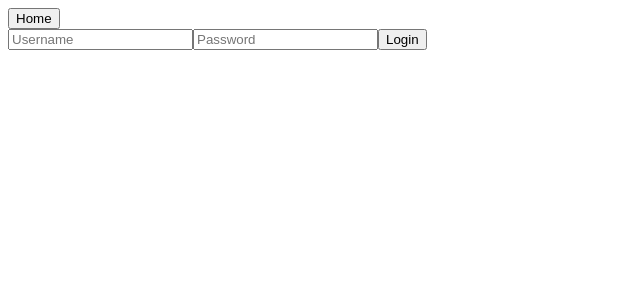
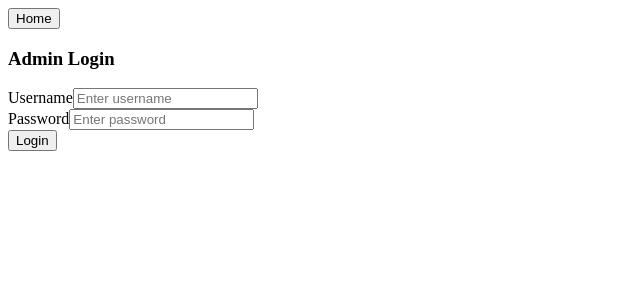
Before and after one commit to SahithyaMaragatham/bike-service-app, a React (Vite) app in the folder frontend/: page /adminLogin in a window 1280 px wide. Shown: the top 300 px of the page, without its empty margins (0-640 px from the left). Built offline with nearby package versions, Linux system fonts and the light colour scheme.

Commit message:
Update AdminLogin.jsx

```diff
--- a/frontend/src/pages/AdminLogin.jsx
+++ b/frontend/src/pages/AdminLogin.jsx
@@ -30,24 +30,49 @@ const AdminLogin = () => {
 
   return (
     <>
-      <Appbar></Appbar>
+      <Appbar />
+      <div className="container mt-5">
+        <div className="row justify-content-center">
+          <div className="col-md-6">
+            <div className="card">
+              <div className="card-body">
+                <h3 className="card-title text-center">Admin Login</h3>
                 <form onSubmit={handleSubmit}>
+                  <div className="form-group">
+                    <label htmlFor="username">Username</label>
                     <input
                       type="text"
+                      className="form-control"
+                      id="username"
                       name="username"
                       value={credentials.username}
                       onChange={handleChange}
-          placeholder="Username"
+                      placeholder="Enter username"
+                      required
                     />
+                  </div>
+                  <div className="form-group mt-3">
+                    <label htmlFor="password">Password</label>
                     <input
                       type="password"
+                      className="form-control"
+                      id="password"
                       name="password"
                       value={credentials.password}
                       onChange={handleChange}
-          placeholder="Password"
+                      placeholder="Enter password"
+                      required
                     />
-        <button type="submit">Login</button>
+                  </div>
+                  <button type="submit" className="btn btn-primary mt-4 w-100">
+                    Login
+                  </button>
                 </form>
+              </div>
+            </div>
+          </div>
+        </div>
+      </div>
     </>
   );
 };
```
Lines whose indentation alone changed are shown as unchanged.
